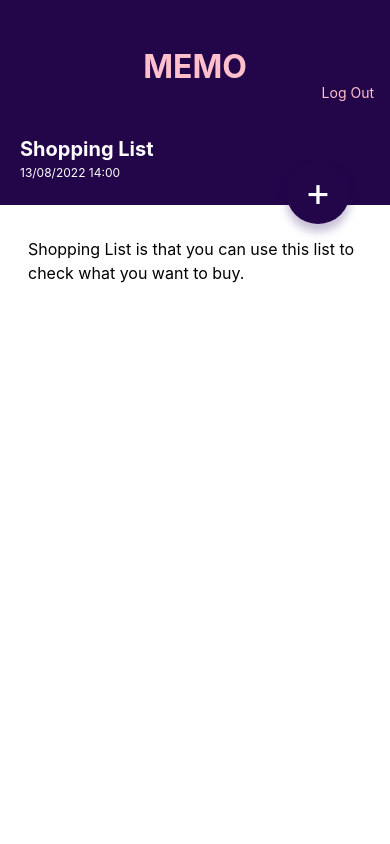
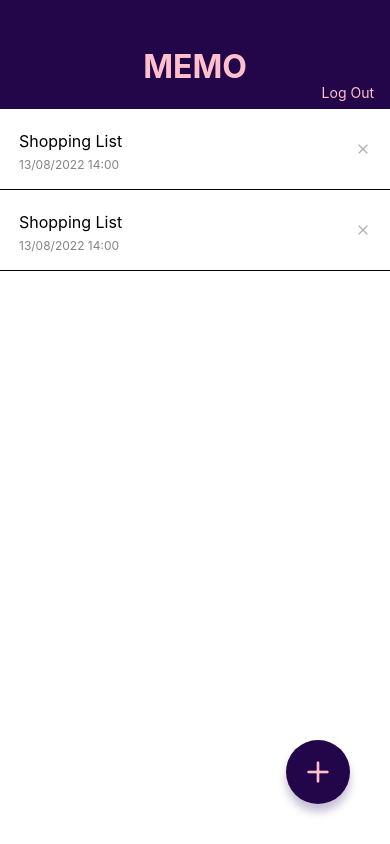
Before and after one commit to Ko40/MemoApp, a React Native app: screen / in a window 390 px wide. Built offline with nearby package versions, Linux system fonts and the light colour scheme.

Commit message:
Add icons

```diff
--- a/App.jsx
+++ b/App.jsx
@@ -1,10 +1,10 @@
 import React from 'react';
 
 import MemoListScreen from './src/screens/MemoListScreen';
-import MemoDetailScreen from './src/screens/MemoDetailScreen';
+// import MemoDetailScreen from './src/screens/MemoDetailScreen';
 
 export default function App() {
   return (
-    <MemoDetailScreen />
+    <MemoListScreen />
   );
 }
--- a/package.json
+++ b/package.json
@@ -10,6 +10,7 @@
     "eject": "expo eject"
   },
   "dependencies": {
+    "@expo/vector-icons": "^13.0.0",
     "expo": "~45.0.0",
     "expo-status-bar": "~1.3.0",
     "expo-updates": "~0.13.4",
--- a/src/components/CircleButton.jsx
+++ b/src/components/CircleButton.jsx
@@ -1,19 +1,20 @@
 import React from 'react';
-import { View, Text, StyleSheet } from 'react-native';
+import { View, StyleSheet } from 'react-native';
 import { string, shape } from 'prop-types';
+import { Feather } from '@expo/vector-icons';
 
 export default function CircleButton(props) {
-  const { children, style } = props;
+  const { style, name } = props;
   return (
     <View style={[styles.CircleButton, style]}>
-      <Text style={styles.CircleButtonLabel}>{children}</Text>
+      <Feather name={name} size={32} color="pink" />
     </View>
   );
 }
 
 CircleButton.propTypes = {
-  children: string.isRequired,
   style: shape(),
+  name: string.isRequired,
 };
 
 CircleButton.defaultProps = {
--- a/src/components/MemoList.jsx
+++ b/src/components/MemoList.jsx
@@ -1,5 +1,6 @@
 import React from 'react';
 import { View, Text, StyleSheet } from 'react-native';
+import { Feather } from '@expo/vector-icons';
 
 export default function MemoList() {
   return (
@@ -10,7 +11,7 @@
           <Text style={styles.memoListDate}>13/08/2022 14:00</Text>
         </View>
         <View>
-          <Text>X</Text>
+          <Feather name="x" size={16} color="#B0B0B0" />
         </View>
       </View>
       <View style={styles.memoList}>
@@ -19,7 +20,7 @@
           <Text style={styles.memoListDate}>13/08/2022 14:00</Text>
         </View>
         <View>
-          <Text>X</Text>
+          <Feather name="x" size={16} color="#B0B0B0" />
         </View>
       </View>
     </View>
--- a/src/screens/MemoDetailScreen.jsx
+++ b/src/screens/MemoDetailScreen.jsx
@@ -19,7 +19,7 @@
           Shopping List is that you can use this list to check what you want to buy.
         </Text>
       </ScrollView>
-      <CircleButton style={{ top: 160, bottom: 'auto' }}>+</CircleButton>
+      <CircleButton style={{ top: 160, bottom: 'auto' }} name="edit" />
     </View>
   );
 }
--- a/src/screens/MemoListScreen.jsx
+++ b/src/screens/MemoListScreen.jsx
@@ -10,7 +10,7 @@
     <View style={styles.container}>
       <AppBar />
       <MemoList />
-      <CircleButton>+</CircleButton>
+      <CircleButton name="plus" />
     </View>
 
   );
```
Also changed, not shown: 1 other file (tests, documents, lock files or other folders).
